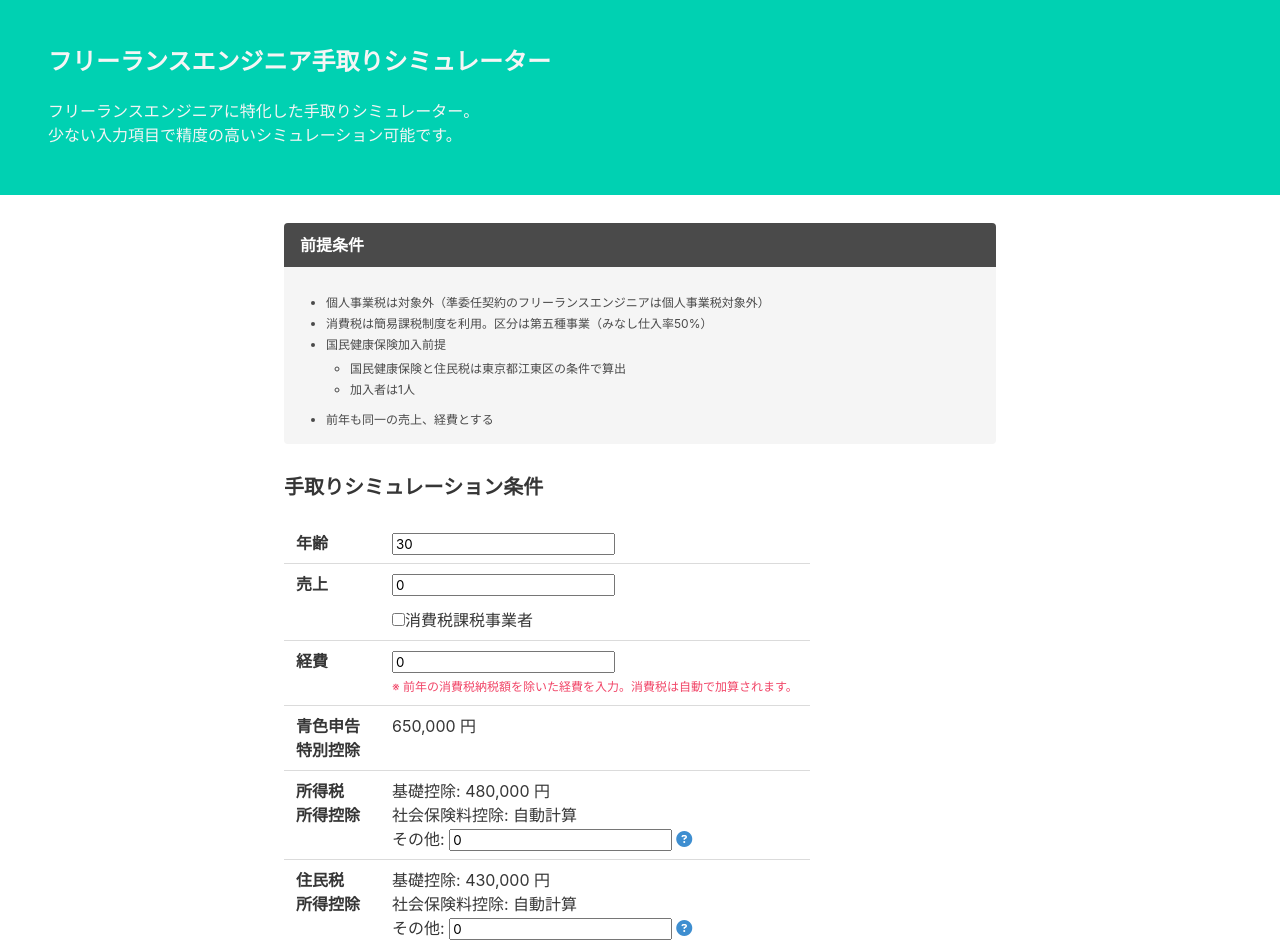
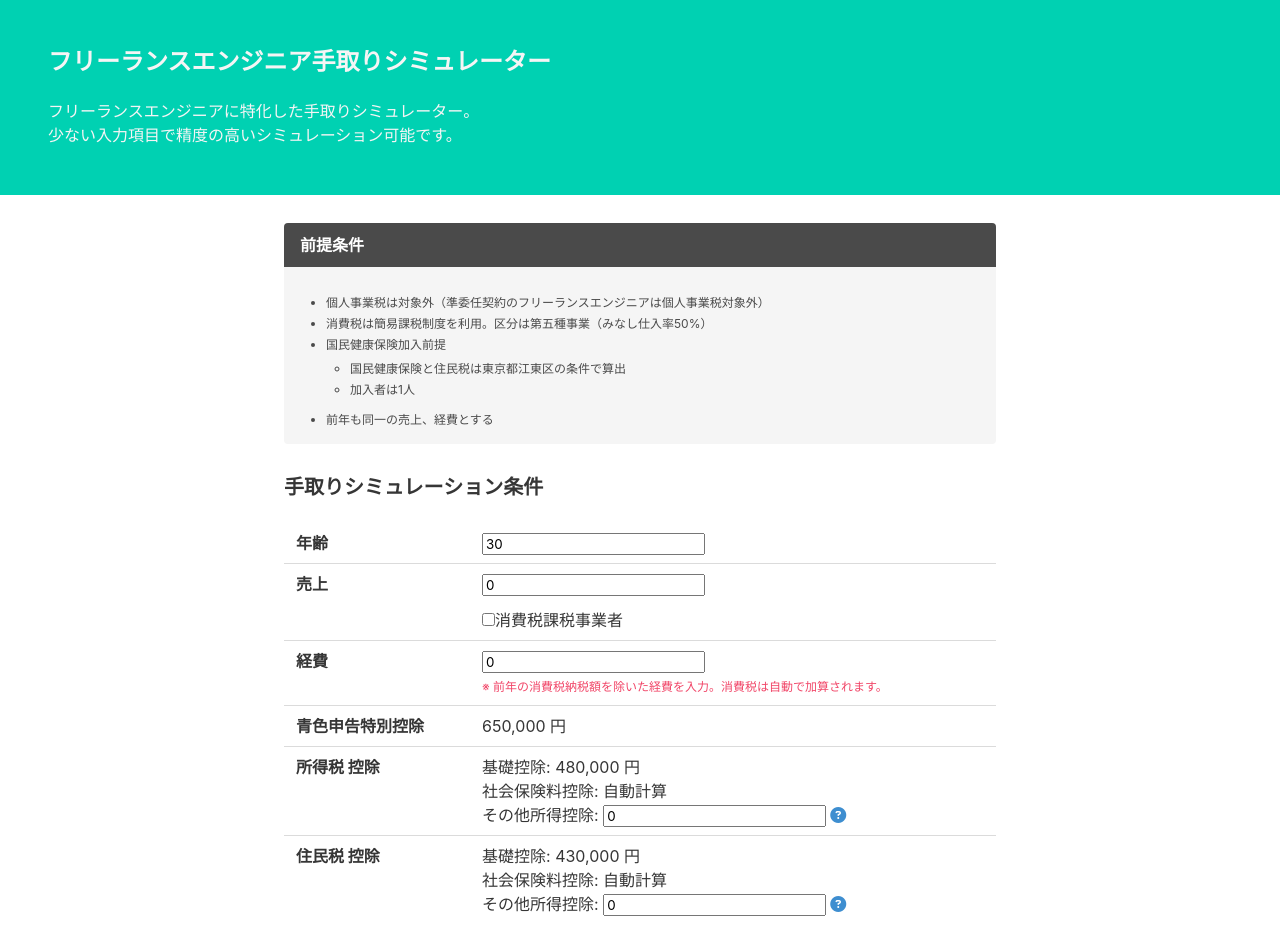
Before and after one commit to nomuyoshi/freelance-income-sim, a React (Create React App) app: page / in a window 1280 px wide. Shown: the top 946 px of the page. Built offline with nearby package versions, Linux system fonts and the light colour scheme.

Commit message:
とりあえずこれでデプロイ

```diff
--- a/src/component/Condition.js
+++ b/src/component/Condition.js
@@ -10,7 +10,7 @@ function Condition({age, sales, expenses, incomeTaxKozyoOther, residentTaxKozyoO
 
   const questionIcon = () => {
     return (
-      <span className="icon-text" style={{cursor: 'pointer'}} onClick={() => {setShowModal(true)}}>
+      <span className="icon-text is-clickable" onClick={() => {setShowModal(true)}}>
         <span className="icon has-text-info">
           <i className="fas fa-circle-question"></i>
         </span>
@@ -19,10 +19,9 @@ function Condition({age, sales, expenses, incomeTaxKozyoOther, residentTaxKozyoO
   };
 
   return (
-    <div className='block'>
+    <div className='container'>
       <h2 className='title is-5'>手取りシミュレーション条件</h2>
-      <div className='table-container'>
-        <table className='table simulation-condition'>
+      <table className='table is-fullwidth'>
         <tbody>
           <tr>
             <th>年齢</th>
@@ -54,30 +53,29 @@ function Condition({age, sales, expenses, incomeTaxKozyoOther, residentTaxKozyoO
             </td>
           </tr>
           <tr>
-              <th>青色申告<br />特別控除</th>
+            <th>青色申告特別控除</th>
             <td>{showYenHelper(AoiroKozyo)}</td>
           </tr>
           <tr>
-              <th>所得税<br />所得控除</th>
+            <th>所得税 控除</th>
             <td>
               基礎控除: {showYenHelper(IncomeTaxBasicKozyo)}<br />
               社会保険料控除: 自動計算<br />
-                その他: <input type="number" value={incomeTaxKozyoOther ?? ''} name="incomeTaxKozyoOther" onChange={handleChange} />
+              その他所得控除: <input type="number" value={incomeTaxKozyoOther ?? ''} name="incomeTaxKozyoOther" onChange={handleChange} />
               {questionIcon()}
             </td>
           </tr>
           <tr>
-              <th>住民税<br />所得控除</th>
+            <th>住民税 控除</th>
             <td>
               基礎控除: {showYenHelper(ResidentTaxBasicKozyo)}<br />
               社会保険料控除: 自動計算<br />
-                その他: <input type="number" value={residentTaxKozyoOther ?? ''} name="residentTaxKozyoOther" onChange={handleChange} />
+              その他所得控除: <input type="number" value={residentTaxKozyoOther ?? ''} name="residentTaxKozyoOther" onChange={handleChange} />
               {questionIcon()}
             </td>
           </tr>
         </tbody>
       </table>
-      </div>
       <div className='has-text-centered'>
         <button className='button is-primary' disabled={!canSubmit} onClick={handleSubmit}>計算</button>
       </div>
--- a/src/component/Simulator.js
+++ b/src/component/Simulator.js
@@ -60,7 +60,19 @@ class Simulator extends React.Component {
   }
 
   canSimulate() {
+    if (this.exsistsNegativeValue()) {
+      return false;
+    }
+
     return this.getSales() - this.getExpenses() > 0;
+  }
+
+  exsistsNegativeValue() {
+    return this.getAge() < 0 ||
+      this.getSales() < 0 ||
+      this.getExpenses < 0 ||
+      this.getIncomeTaxKozyoOther() < 0 ||
+      this.getResidentTaxKozyoOther() < 0;
   }
 
   getSales() {
@@ -105,6 +117,12 @@ class Simulator extends React.Component {
     return calcResidentTax(this.getSales(), this.getExpenses(), kozyo);
   }
 
+  renderError() {
+    return (
+      <p className='has-text-danger'>入力値を確認してください。赤字の場合、正しくシミュレーションできません。</p>
+    );
+  }
+
   render() {
     let consumptionTax, incomeTax, residentTax, nenkin, kenkoHoken;
     const showResult = !this.state.editing;
@@ -115,7 +133,7 @@ class Simulator extends React.Component {
       nenkin = this.getNenkin();
       kenkoHoken = this.getConsumptionTax();
     }
-
+    const canSimulate = this.canSimulate();
     return (
       <section className='section p-4'>
         <Condition
@@ -127,8 +145,9 @@ class Simulator extends React.Component {
           consumptionTaxable={this.state.consumptionTaxable}
           handleChange={this.handleChange}
           handleSubmit={this.handleSimulateClick}
-          canSubmit={this.canSimulate()}
+          canSubmit={canSimulate}
         />
+        {!canSimulate && this.renderError()}
         {showResult &&
           <Result
             sales={this.state.sales}
```
Lines whose indentation alone changed are shown as unchanged.
